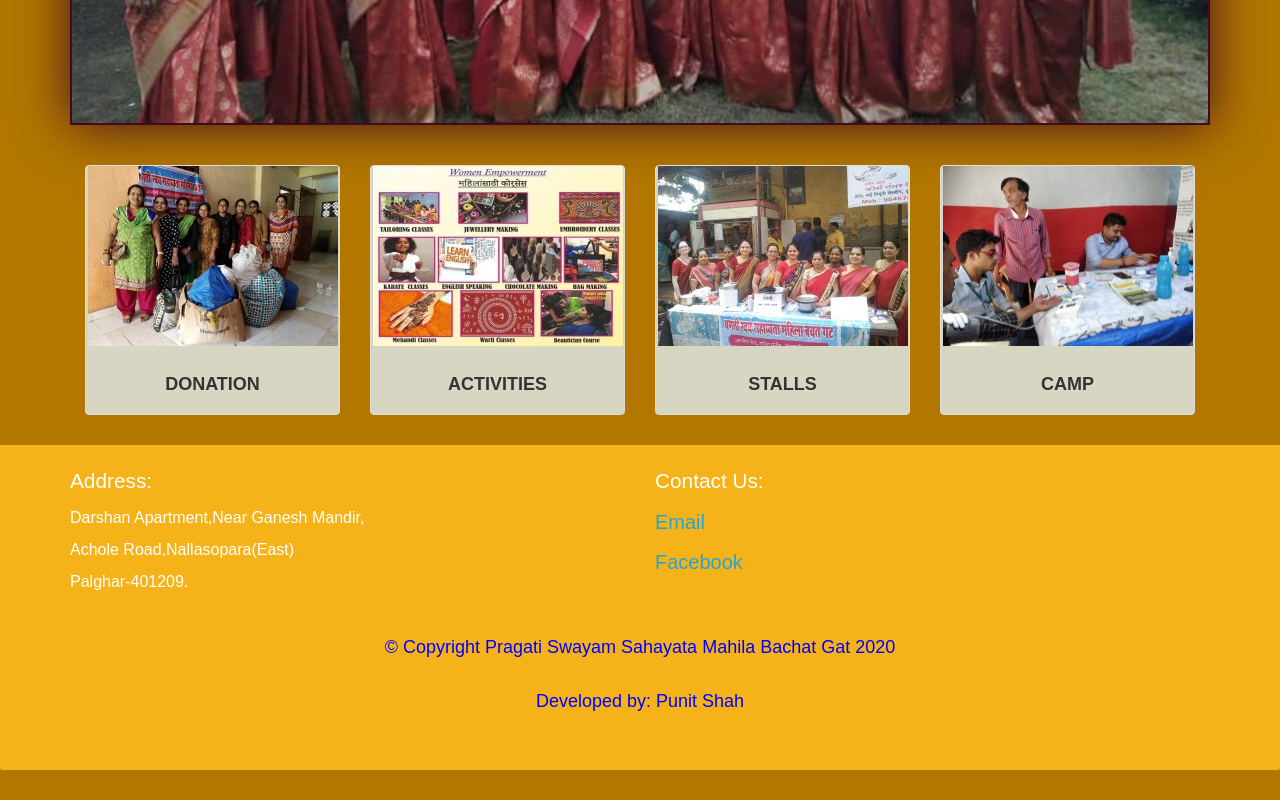
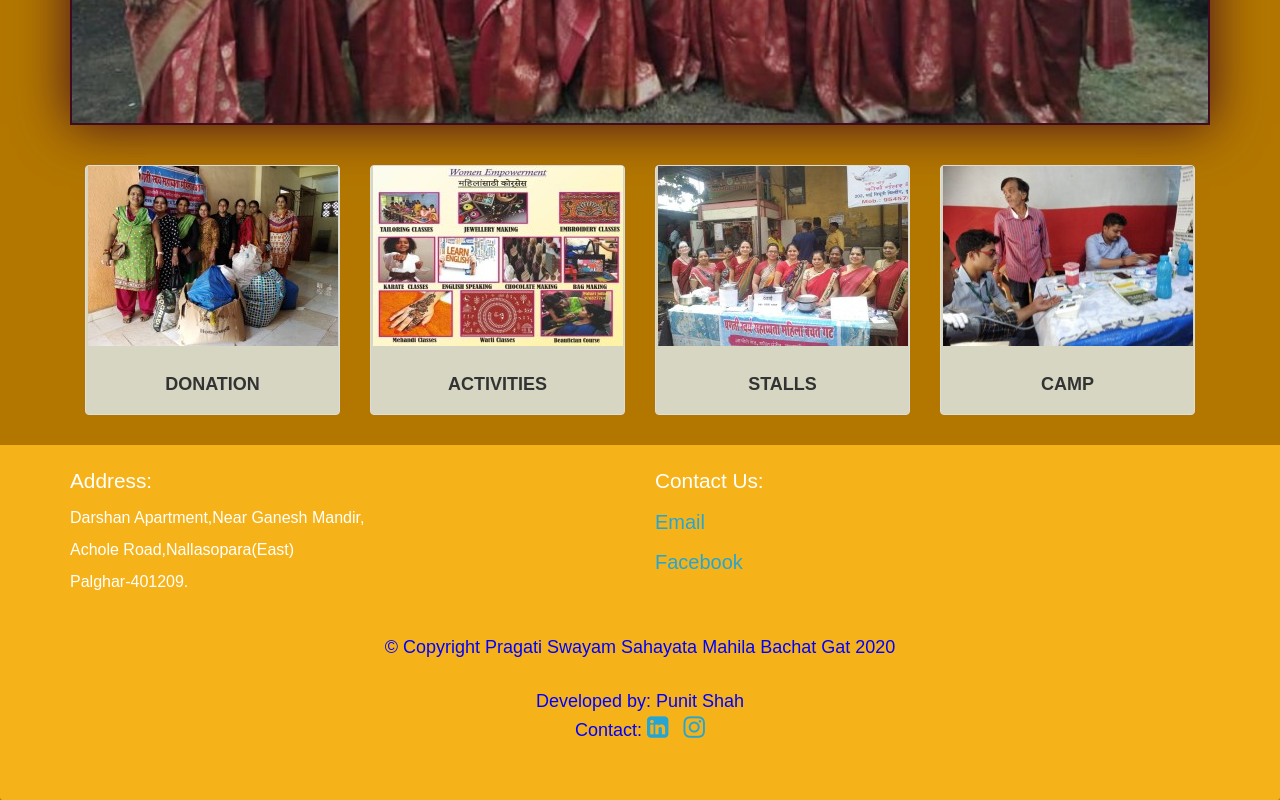
Before and after one commit to shahpunit0109/pssmbg, a plain HTML site: page index.html in a window 1280 px wide. Shown: the part 656-1456 px from the top of the page. Before the commit the page ends 1426 px from the top, so only its background shows below. Drawn offline with Linux system fonts and the light colour scheme.

Commit message:
Update index.html

```diff
--- a/index.html
+++ b/index.html
@@ -6,7 +6,8 @@
 	<link rel="stylesheet"  href="css/style.css">
 	<meta charset="utf-8">
 	<meta name="viewport" content="width=device-width, initial-scale=1, shrink-to-fit=no">
-  <link rel="icon" type="image/png" sizes="16x16" href="favicon.ico">
+  	<link rel="icon" type="image/png" sizes="16x16" href="favicon.ico">
+	 <link rel="stylesheet" href="https://cdnjs.cloudflare.com/ajax/libs/font-awesome/4.7.0/css/font-awesome.min.css">
 </head>
 <body>
 	 <header>
@@ -124,7 +125,9 @@
           </div>
           <hr class="visible-xs">
           <p class="lastline">&copy; Copyright Pragati Swayam Sahayata Mahila Bachat Gat 2020</p>
-          <p class="lastline">Developed by: Punit Shah </p>
+          <p class="lastline">Developed by: Punit Shah<br>
+            Contact:  <a href="https://www.linkedin.com/in/punit-shah-8052461ab/"><i class="fa fa-linkedin-square" style="font-size: 25px;"></i></a>&nbsp&nbsp&nbsp<a href="https://www.instagram.com/shah_0000009/"><i class="fa fa-instagram" style="font-size: 25px;"></i></a>
+	  </p>
         </div>
 </footer>
 
```
